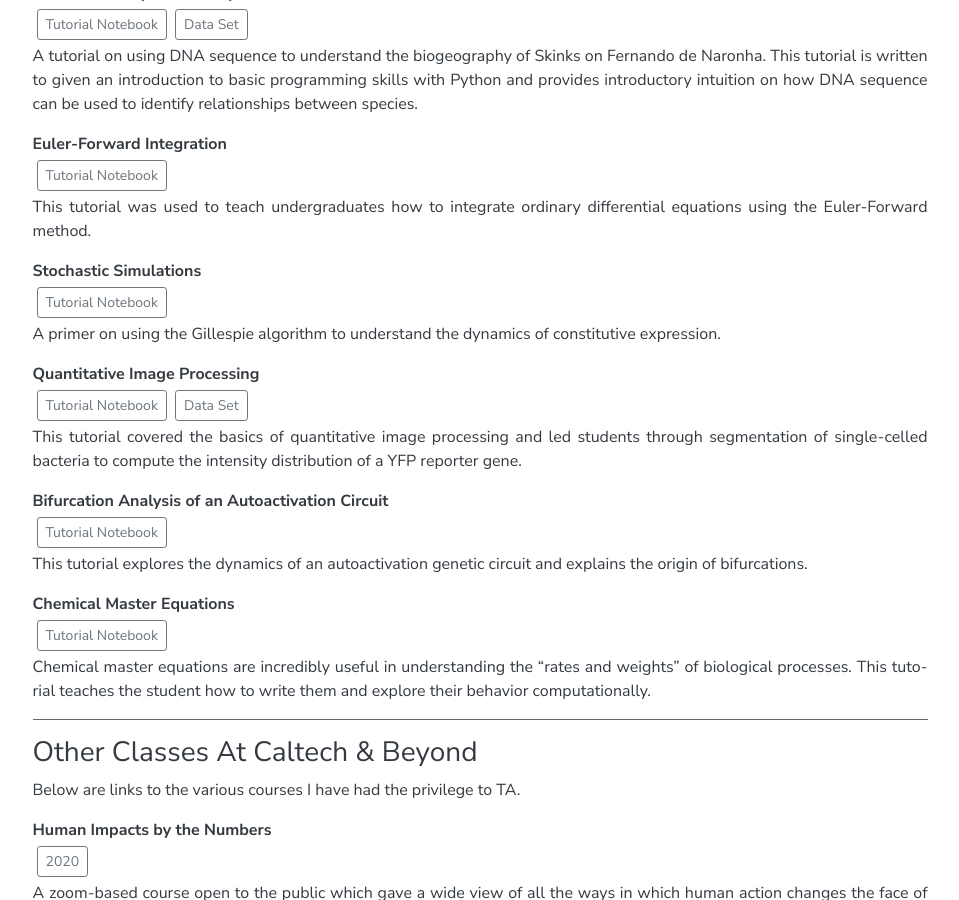
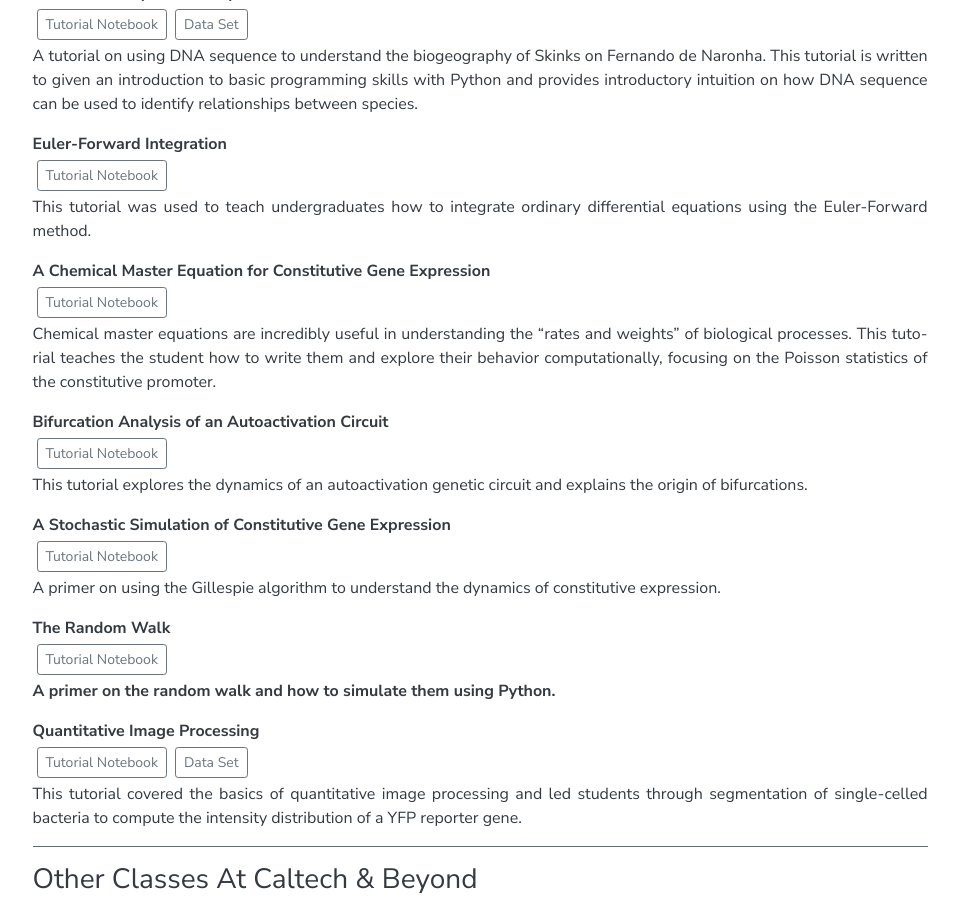
Before and after one commit to gchure/gchure.github.io, a Jekyll site: the page built from pages/teaching.md, in a window 1280 px wide and 900 px high, scrolled down 350 px. Shown: the whole window, without its empty margins (160-1119 px from the left). Built offline with Jekyll 4.4.1, drawn with Linux system fonts in a browser that asks for light colours; nearby versions of some CDN libraries; some web fonts are replaced.

Commit message:
Modified teaching links

```diff
--- a/pages/teaching.md
+++ b/pages/teaching.md
@@ -28,10 +28,22 @@ A tutorial on using DNA sequence to understand the biogeography of Skinks on Fer
 <b>Euler-Forward Integration</b> <br/><a class='m-1 btn btn-outline-secondary btn-sm ' href='http://bi1.caltech.edu/2017/code/t02_numerical_integration.html'>Tutorial Notebook</a><br/>
 This tutorial was used to teach undergraduates how to integrate ordinary differential equations using the Euler-Forward method.
 
+<b>A Chemical Master Equation for Constitutive Gene Expression</b> <br/>
+<a class='m-1 btn btn-outline-secondary btn-sm' href='https://colab.research.google.com/drive/1Lg0HKBgAo83DrUV1MNLqP3psfJp5u1HJ?usp=sharing'>Tutorial Notebook</a><br/>
+Chemical master equations are incredibly useful in understanding the "rates and weights" of biological processes. This tutorial teaches the student how to write them and explore their behavior computationally,
+focusing on the Poisson statistics of the constitutive promoter.
 
-<b>Stochastic Simulations</b><br/>
+<b>Bifurcation Analysis of an Autoactivation Circuit</b><br/>
+<a class='m-1 btn btn-outline-secondary btn-sm' href="https://colab.research.google.com/drive/1iOTfgVvFkPT_q0VmIFxJjMMnkwLEsUH4?usp=sharing"> Tutorial Notebook</a><br/>
+This tutorial explores the dynamics of an autoactivation genetic circuit and explains the origin of bifurcations.
+
+<b>A Stochastic Simulation of Constitutive Gene Expression</b><br/>
 <a class='m-1 btn btn-outline-secondary btn-sm' href='https://drive.google.com/file/d/190VsVUXook0rSiqPbozoTPJv4W634d3A/view?usp=sharing'>Tutorial Notebook</a><br/>
 A primer on using the Gillespie algorithm to understand the dynamics of constitutive expression.
+
+<b>The Random Walk<b><br/>
+<a class="m-1 btn btn-outline-secondary btn-sm" href='https://colab.research.google.com/drive/1a_8T8zamZXYn0b2fNfgwC9NpuE3nE0td?usp=sharing'>Tutorial Notebook</a><br/>
+A primer on the random walk and how to simulate them using Python.
 
 
 <b>Quantitative Image Processing</b><br/>
@@ -39,14 +51,6 @@ A primer on using the Gillespie algorithm to understand the dynamics of constitu
 This tutorial covered the basics of quantitative image processing and led
 students through segmentation of single-celled bacteria to compute the
 intensity distribution of a YFP reporter gene.
-
-<b>Bifurcation Analysis of an Autoactivation Circuit</b><br/>
-<a class='m-1 btn btn-outline-secondary btn-sm' href="https://colab.research.google.com/drive/1iOTfgVvFkPT_q0VmIFxJjMMnkwLEsUH4?usp=sharing"> Tutorial Notebook</a><br/>
-This tutorial explores the dynamics of an autoactivation genetic circuit and explains the origin of bifurcations.
-
-<b>Chemical Master Equations</b> <br/>
-<a class='m-1 btn btn-outline-secondary btn-sm' href='http://bi1.caltech.edu/2017/code/t06_chemical_master_equation.html'>Tutorial Notebook</a><br/>
-Chemical master equations are incredibly useful in understanding the "rates and weights" of biological processes. This tutorial teaches the student how to write them and explore their behavior computationally.
 
 
 <hr/>
```
